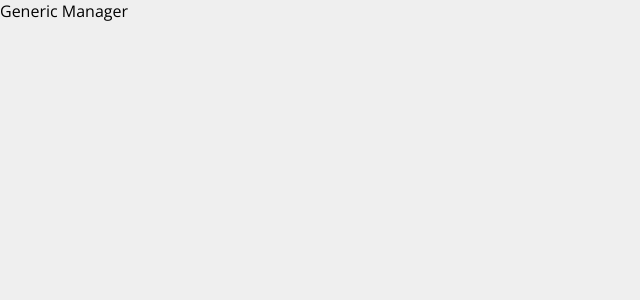
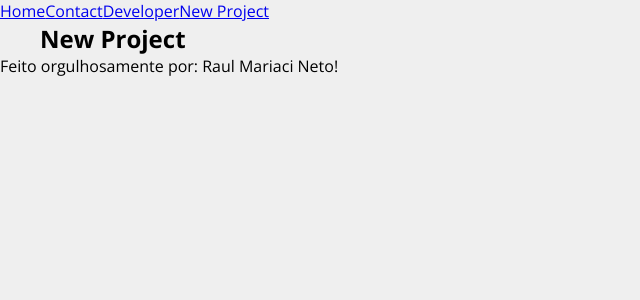
Before and after one commit to raulmn00/generic-manager, a React (Create React App) app: page /newproject in a window 1280 px wide. Shown: the top 300 px of the page, without its empty margins (0-640 px from the left). Built offline with nearby package versions, Linux system fonts and the light colour scheme.

Commit message:
cria os elementos principais e estiliza o container

```diff
--- a/src/App.js
+++ b/src/App.js
@@ -1,8 +1,31 @@
+import { BrowserRouter as Router, Routes, Route, Link} from 'react-router-dom';
+import Home from './components/pages/Home';
+import Contact from './components/pages/Contact';
+import Dev from './components/pages/Dev';
+import NewProject from './components/pages/NewProject';
+import Footer from './components/Footer';
+import Container from './components/layout/Container';
+
 function App() {
   return (
-    <div className="App">
-      <p>Generic Manager</p>
-    </div>
+    <Router>
+      <ul>
+        <Link to="/">Home</Link>
+        <Link to="/contact">Contact</Link>
+        <Link to="/dev">Developer</Link>
+        <Link to="/newproject">New Project</Link>
+      </ul>
+      <Container>
+      <Routes>
+        <Route path="/" element={<Home />}/>
+        <Route path="/contact" element={<Contact/>} />
+        <Route path="/dev" element={<Dev/>} />
+        <Route path="/newproject" element={<NewProject/>} />
+      </Routes>
+      </Container>
+      <Footer/>
+    </Router>
+
   );
 }
 
--- /dev/null
+++ b/src/components/Footer.js
@@ -0,0 +1,9 @@
+export default function Footer(){
+    return(
+        <>
+            <footer>
+                <p>Feito orgulhosamente por: Raul Mariaci Neto!</p>
+            </footer>
+        </>
+    )
+}
--- /dev/null
+++ b/src/components/layout/Container.js
@@ -0,0 +1,7 @@
+import styles from './Container.module.css';
+
+export default function Container(props){
+    return(
+        <div className={styles.containerDiv}>{props.children}</div>
+    )
+}
--- /dev/null
+++ b/src/components/layout/Container.module.css
@@ -0,0 +1,7 @@
+.containerDiv{
+    width: 1200px;
+    display: flex;
+    justify-content: space-between;
+    margin: 0 auto;
+    flex-wrap: wrap;
+}
--- /dev/null
+++ b/src/components/pages/Contact.js
@@ -0,0 +1,7 @@
+export default function Contact(){
+    return(
+        <>
+            <h2>Contact</h2>
+        </>
+    )
+}
--- /dev/null
+++ b/src/components/pages/Dev.js
@@ -0,0 +1,7 @@
+export default function Dev(){
+    return(
+        <>
+            <h2>About Dev</h2>
+        </>
+    )
+}
--- /dev/null
+++ b/src/components/pages/Home.js
@@ -0,0 +1,7 @@
+export default function Home(){
+    return(
+        <>
+            <h2>Componente Home</h2>
+        </>
+    )
+}
--- /dev/null
+++ b/src/components/pages/NewProject.js
@@ -0,0 +1,7 @@
+export default function NewProject(){
+    return(
+        <>
+            <h2>New Project</h2>
+        </>
+    )
+}
```
